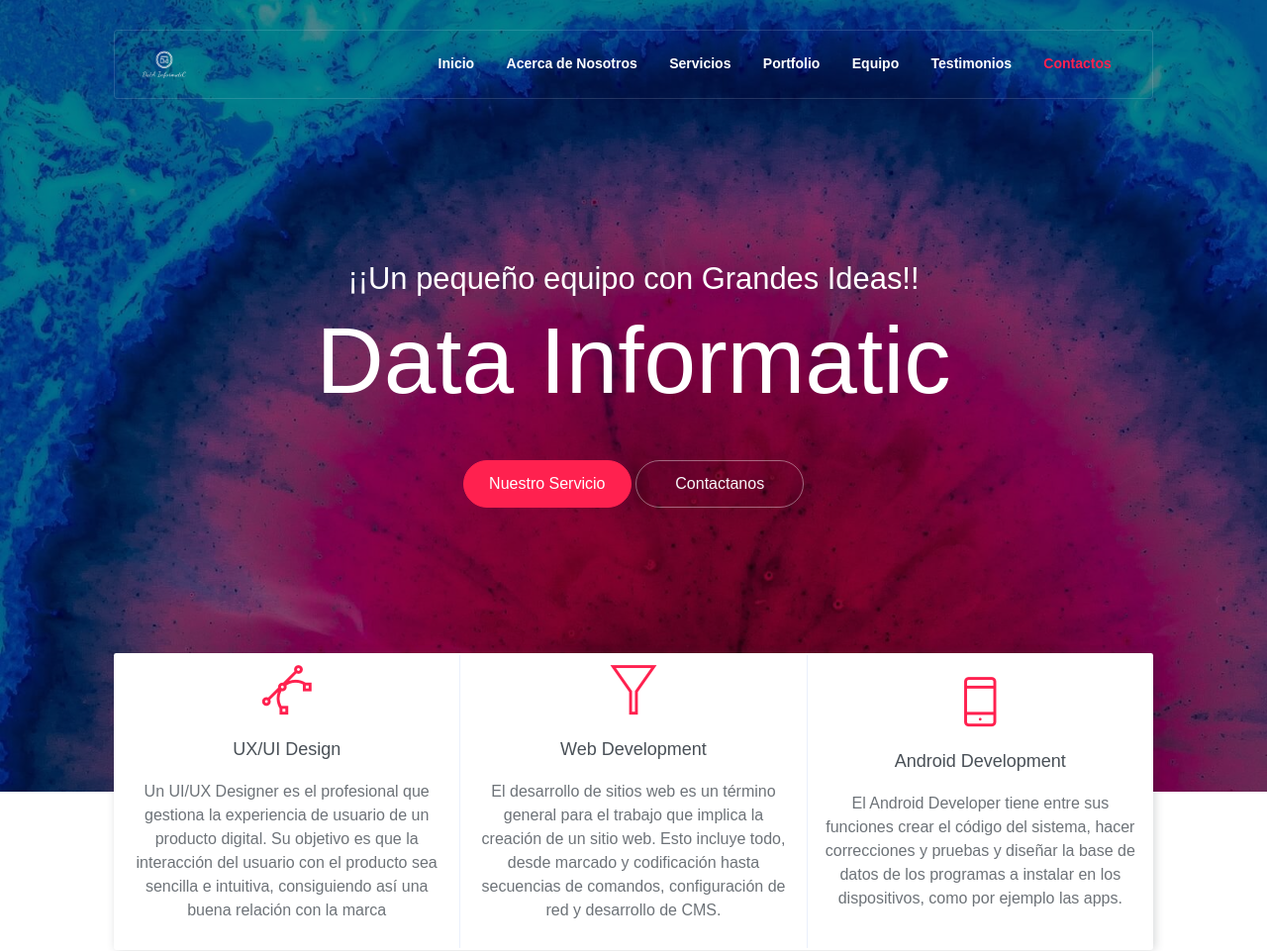
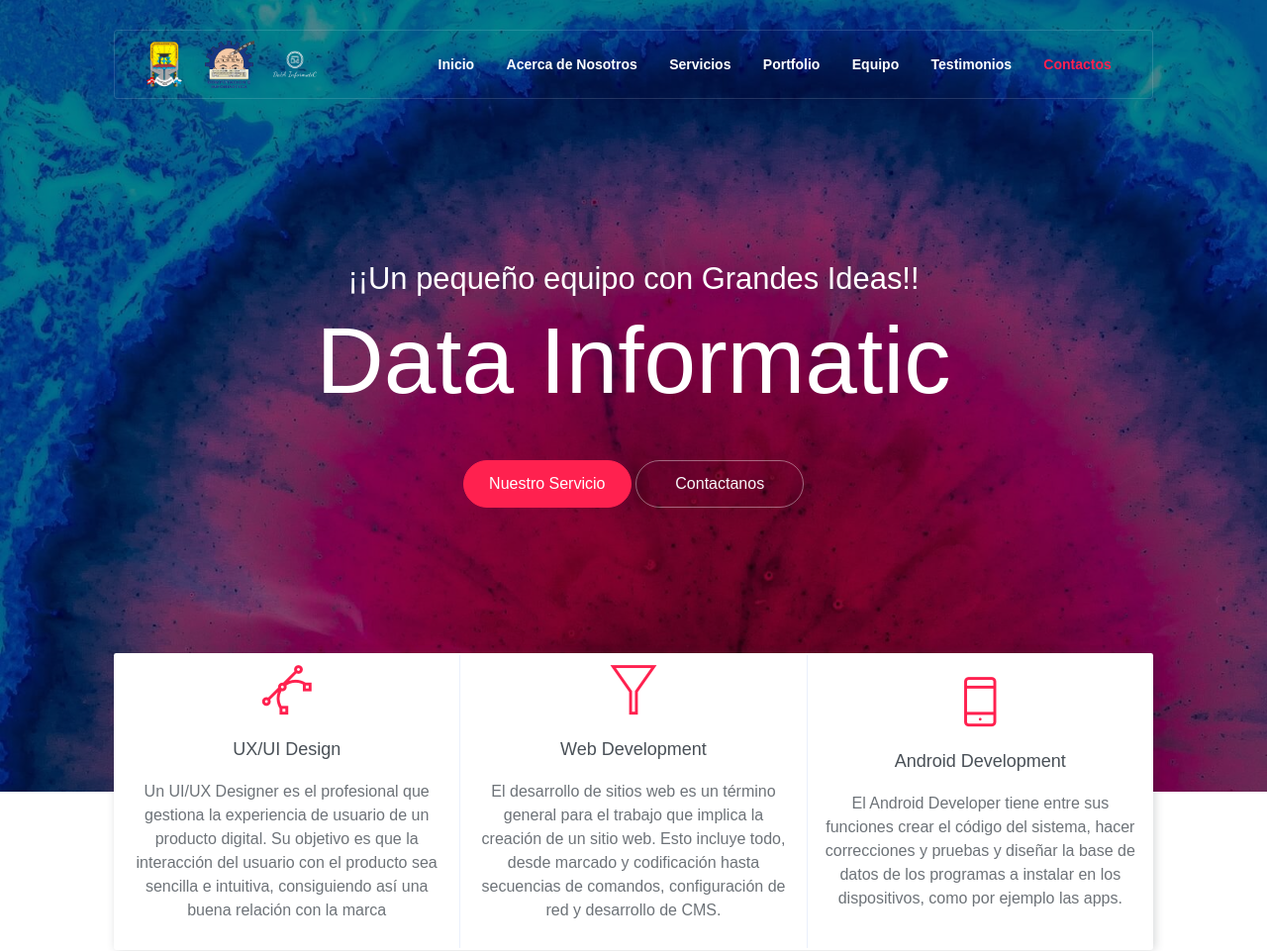
Before and after one commit to Edgar2808-chura/Prog-Web, a plain HTML site: page index.html in a window 1280 px wide. Shown: the top 961 px of the page at 99% size. Drawn offline with nearby package versions, Linux system fonts and the light colour scheme; a script that the page names is missing.

Commit message:
agregando logos jae- computacion

```diff
--- a/index.html
+++ b/index.html
@@ -21,6 +21,12 @@
         <div class="container">
 
                         <!--   logo -->
+            <a class="navbar-brand" href="#">
+                <img src="assets/imgs/jae.png" alt="logo">
+            </a>
+            <a class="navbar-brand" href="#">
+                <img src="assets/imgs/ci.png" alt="logo">
+            </a>
             <a class="navbar-brand" href="#">
                 <img src="assets/imgs/logo.png" alt="logo">
             </a>
```
Also changed, not shown: assets/imgs/ci.png (added), assets/imgs/jae.png (added).
